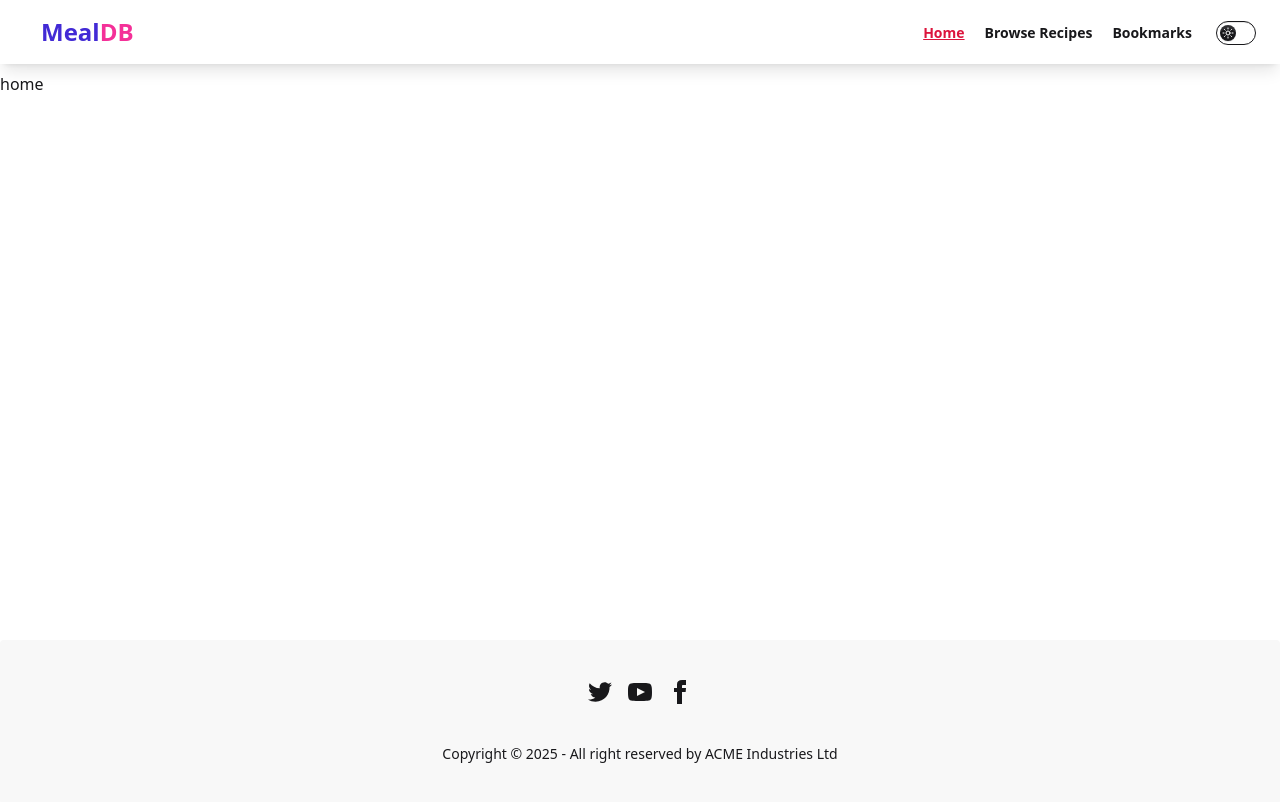
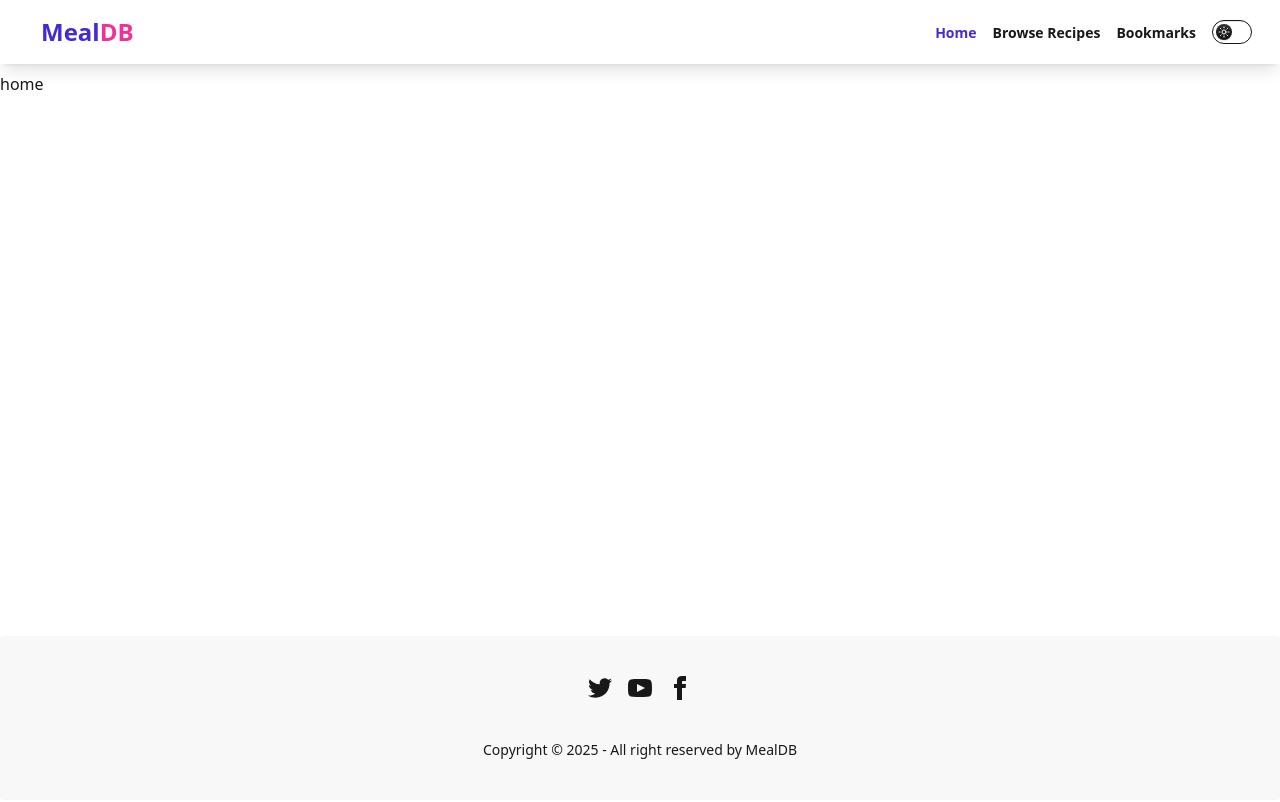
Before and after one commit to Dilshad-Jahan-Tabassum/mealdb-react, a React (Vite) app: page / in a window 1280 px wide. Built offline with nearby package versions, Linux system fonts and the light colour scheme.

Commit message:
navlink active class,footer,mainlayout work setup

```diff
--- a/src/Components/Footer/Footer.jsx
+++ b/src/Components/Footer.jsx
@@ -42,7 +42,7 @@ const Footer = () => {
     </div>
   </nav>
   <aside>
-    <p>Copyright © {new Date().getFullYear()} - All right reserved by ACME Industries Ltd</p>
+    <p>Copyright © {new Date().getFullYear()} - All right reserved by MealDB</p>
   </aside>
 </footer>
     );
--- /dev/null
+++ b/src/Components/Nav.jsx
@@ -0,0 +1,51 @@
+import { useEffect, useState } from "react";
+import { Link, NavLink } from "react-router-dom";
+
+const Nav = () => {
+  const [theme, setTheme] = useState('light');
+
+    useEffect(()=>{
+        localStorage.setItem('theme', theme)
+        const localTheme = localStorage.getItem('theme')
+        document.querySelector('html').setAttribute('data-theme', localTheme);
+    },[theme])
+
+    const handleToggleTheme = (e) =>{
+        // console.log(e.target.checked)
+        if(e.target.checked){
+            setTheme('synthwave')
+        }
+        else{
+            setTheme('light')
+        }
+    }
+    // console.log(theme)
+
+  return (
+    <div className="navbar bg-base-100 shadow-lg px-6 fixed z-10">
+  <div className="flex-1">
+    <Link to='/' className="btn btn-ghost text-2xl gap-0 text-primary normal-case font-bold">Meal<span className='text-secondary'>DB</span></Link>
+  </div>
+  <div className="flex-none gap-2">
+    <ul className="menu menu-horizontal px-1 hidden sm:flex items-center gap-4">
+      <NavLink to="/" className={({isActive})=>isActive ? 'font-bold text-primary' : 'font-bold'}>Home</NavLink>
+      <NavLink  to="/browse-recipes" className={({isActive})=>isActive ? 'font-bold text-primary' : 'font-bold'}>Browse Recipes</NavLink>
+      <NavLink to="/bookmarks" className={({isActive})=>isActive ? 'font-bold text-primary' : 'font-bold'}>Bookmarks</NavLink>
+        <label className="toggle text-base-content">
+          <input
+          onChange={handleToggleTheme}
+          type="checkbox"
+          value="synthwave"
+          className="theme-controller" />
+
+          <svg aria-label="sun" xmlns="http://www.w3.org/2000/svg" viewBox="0 0 24 24"><g strokeLinejoin="round" strokeLinecap="round" strokeWidth="2" fill="none" stroke="currentColor"><circle cx="12" cy="12" r="4"></circle><path d="M12 2v2"></path><path d="M12 20v2"></path><path d="m4.93 4.93 1.41 1.41"></path><path d="m17.66 17.66 1.41 1.41"></path><path d="M2 12h2"></path><path d="M20 12h2"></path><path d="m6.34 17.66-1.41 1.41"></path><path d="m19.07 4.93-1.41 1.41"></path></g></svg>
+
+          <svg aria-label="moon" xmlns="http://www.w3.org/2000/svg" viewBox="0 0 24 24"><g strokeLinejoin="round" strokeLinecap="round" strokeWidth="2" fill="none" stroke="currentColor"><path d="M12 3a6 6 0 0 0 9 9 9 9 0 1 1-9-9Z"></path></g></svg>
+        </label>
+    </ul>
+  </div>
+</div>
+  )
+};
+
+export default Nav;
--- a/src/Components/Navbar/Nav.css
+++ /dev/null
@@ -1,9 +0,0 @@
-ul a{
-    margin-right: 20px;
-    font-weight: bold;
-}
-ul .active{
-    color: crimson;
-    text-decoration: underline;
-
-}
--- a/src/Components/Navbar/Nav.jsx
+++ /dev/null
@@ -1,53 +0,0 @@
-import { useEffect, useState } from "react";
-import './Nav.css';
-import { NavLink } from "react-router-dom";
-
-const Nav = () => {
-  const [theme, setTheme] = useState('light');
-
-    useEffect(()=>{
-        localStorage.setItem('theme', theme)
-        const localTheme = localStorage.getItem('theme')
-        document.querySelector('html').setAttribute('data-theme', localTheme);
-    },[theme])
-
-    const handleToggleTheme = (e) =>{
-        // console.log(e.target.checked)
-        if(e.target.checked){
-            setTheme('synthwave')
-        }
-        else{
-            setTheme('light')
-        }
-    }
-    // console.log(theme)
-
-  return (
-    <div className="navbar bg-base-100 shadow-lg px-6 fixed z-10">
-  <div className="flex-1">
-    <a className="btn btn-ghost text-2xl gap-0 text-primary normal-case font-bold">Meal<span className='text-secondary'>DB</span></a>
-  </div>
-  <div className="flex-none">
-    <ul className="menu menu-horizontal px-1">
-      <NavLink to="/" >Home</NavLink>
-      <NavLink  to="/browse-recipes" >Browse Recipes</NavLink>
-      <NavLink to="/bookmarks" >Bookmarks</NavLink>
-
-    </ul>
-    <label className="toggle text-base-content">
-        <input
-        onChange={handleToggleTheme}
-         type="checkbox"
-         value="synthwave"
-         className="theme-controller" />
-
-        <svg aria-label="sun" xmlns="http://www.w3.org/2000/svg" viewBox="0 0 24 24"><g strokeLinejoin="round" strokeLinecap="round" strokeWidth="2" fill="none" stroke="currentColor"><circle cx="12" cy="12" r="4"></circle><path d="M12 2v2"></path><path d="M12 20v2"></path><path d="m4.93 4.93 1.41 1.41"></path><path d="m17.66 17.66 1.41 1.41"></path><path d="M2 12h2"></path><path d="M20 12h2"></path><path d="m6.34 17.66-1.41 1.41"></path><path d="m19.07 4.93-1.41 1.41"></path></g></svg>
-
-        <svg aria-label="moon" xmlns="http://www.w3.org/2000/svg" viewBox="0 0 24 24"><g strokeLinejoin="round" strokeLinecap="round" strokeWidth="2" fill="none" stroke="currentColor"><path d="M12 3a6 6 0 0 0 9 9 9 9 0 1 1-9-9Z"></path></g></svg>
-    </label>
-  </div>
-</div>
-  )
-};
-
-export default Nav;
--- a/src/layouts/MainLayout.jsx
+++ b/src/layouts/MainLayout.jsx
@@ -1,6 +1,6 @@
 import { Outlet } from 'react-router-dom';
-import Nav from '../Components/Navbar/Nav'
-import Footer from '../Components/Footer/Footer';
+import Nav from '../Components/Nav'
+import Footer from '../Components/Footer';
 
 const MainLayout = () => {
     return (
@@ -8,7 +8,7 @@ const MainLayout = () => {
             <div className='h-18'>
                 <Nav></Nav>
             </div>
-            <div className="min-h-[calc(100vh-232px)]">
+            <div className="min-h-[calc(100vh-236px)]">
                 <Outlet></Outlet>
             </div>
 
```
